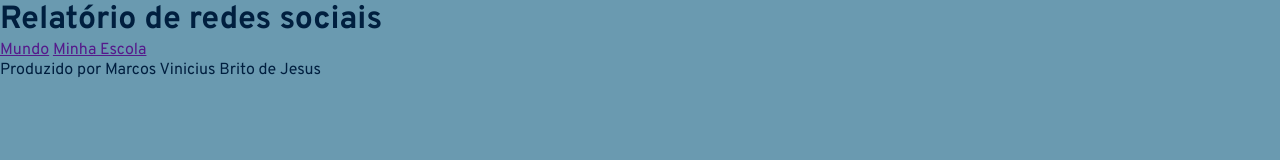
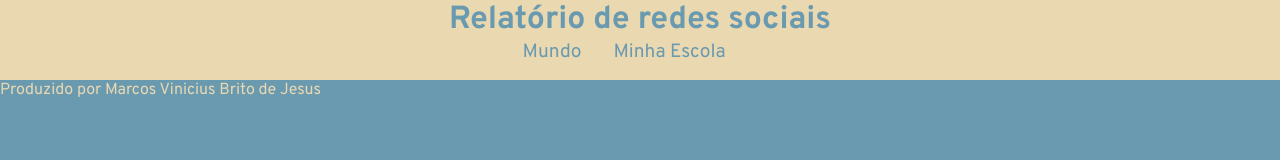
Before and after one commit to vmarcos7/3J-2Projeto, a plain HTML site: page index.html in a window 1280 px wide. Drawn offline with Linux system fonts and the light colour scheme.

Commit message:
Add files via upload
26 09 24

```diff
--- a/style.css
+++ b/style.css
@@ -2,8 +2,8 @@
 
 :root{
 --cor-de-fundo: #6A9AB0;
---cor-primaria: #001F3F;
---cor-secundaria: #EAD8B1;
+--cor-primaria: #EAD8B1;
+--cor-secundaria: #001F3F;
 --fonte:"Overpass", sans-serif;
 }
 *{
@@ -14,4 +14,37 @@ body{
 background-color: var(--cor-de-fundo);
 color: var(--cor-primaria);
 font-family: var(--fonte);
+height: 100vh;
+margin: 0;
 }
+
+header{
+    background-color:var(--cor-primaria);
+    text-align: center;
+}
+
+h1{
+  font-size: 2rem;
+  color: var(--cor-de-fundo);
+  font-weight: 700; /*PESO DA FONTE*/
+}
+
+
+nav{
+    display: flex; /* ORGANIZA AS TAGS 'FILHAS' EM UM FLEX-BOX */
+    justify-content: center;
+    font-weight: 400;
+}
+
+nav a{
+    text-decoration: none;
+    color: var(--cor-de-fundo);
+    margin: 0 2rem 1rem 0;
+    font-size: 1.2rem;
+}
+
+nav a:hover{
+    text-decoration: underline;
+    transform: scale(1.2);
+    transition: transform 1s;
+}
```
